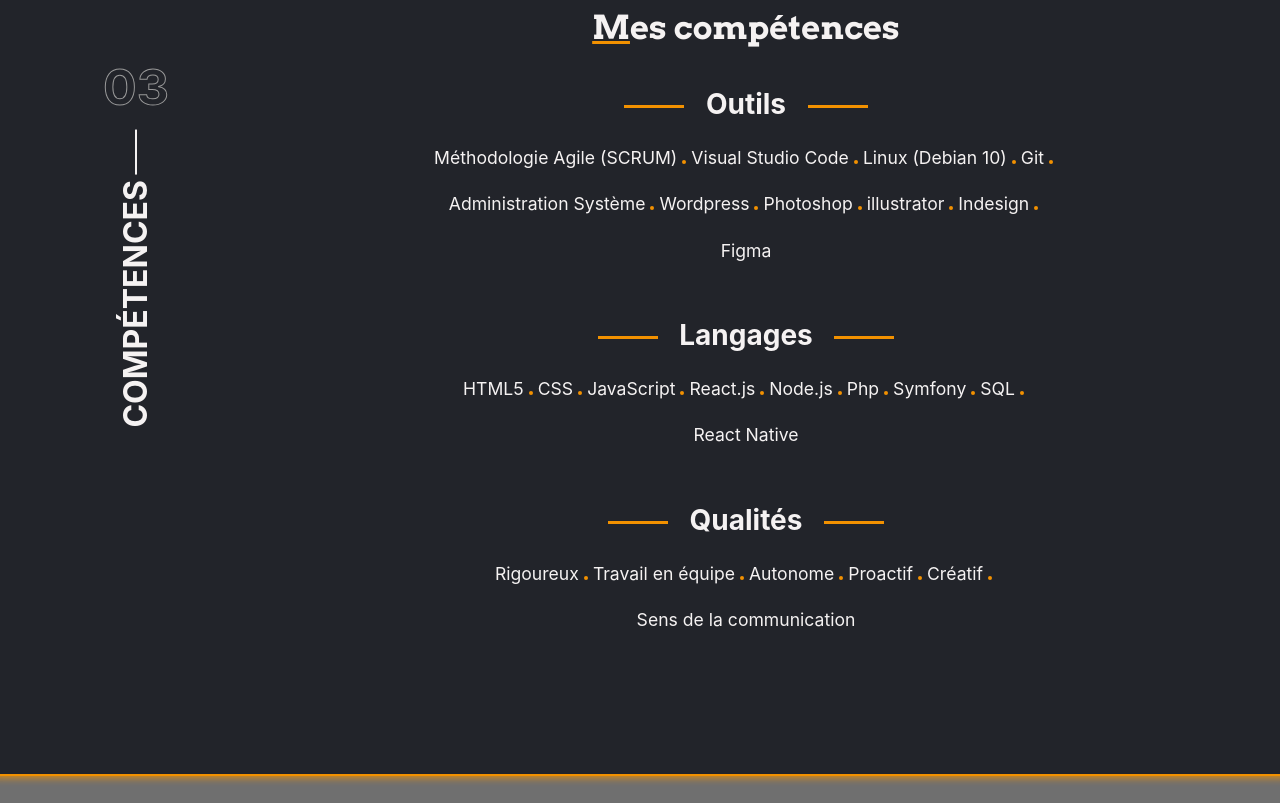
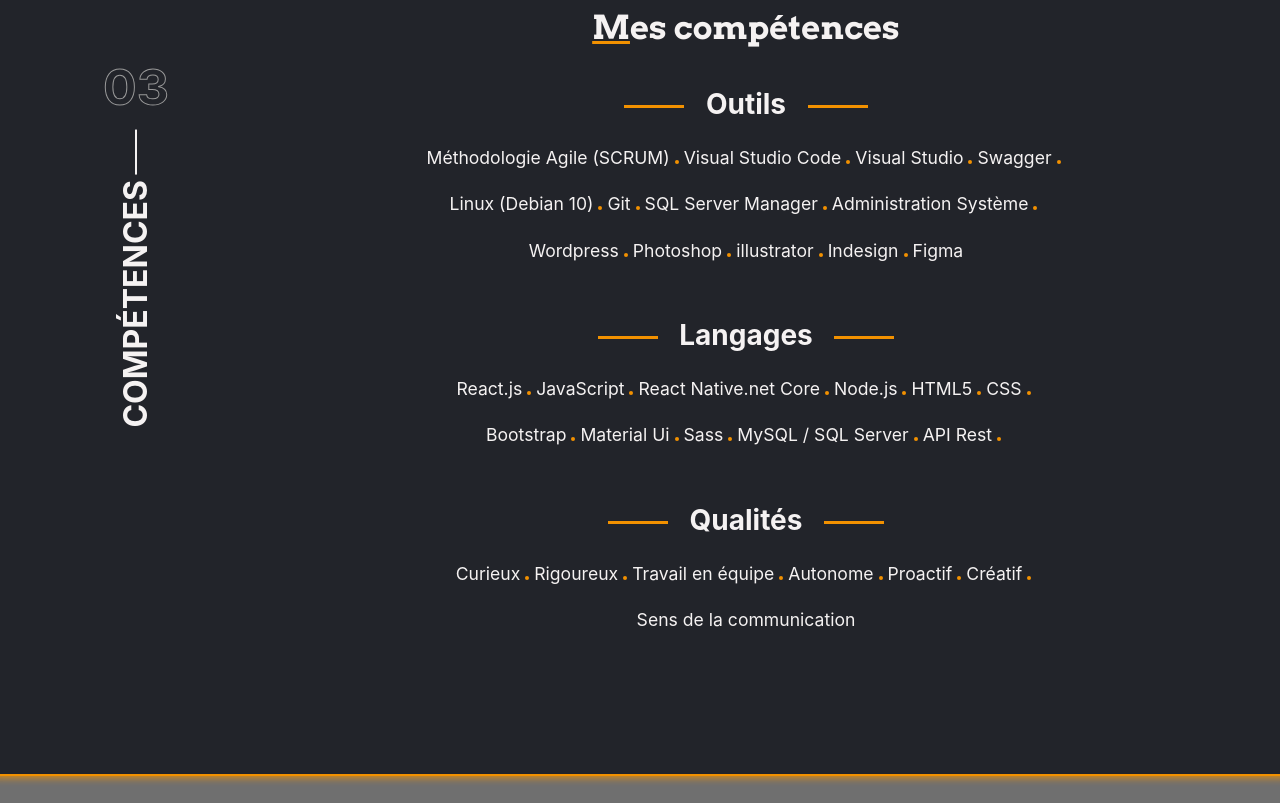
Before and after one commit to Aurelien-jcb/Portfolio, a website: page index.html in a window 1280 px wide. Shown: the part 1403-2206 px from the top of the page. Drawn offline with nearby package versions, Linux system fonts and the light colour scheme; files that its build step writes are made by us from their sources.

Commit message:
update data (cv, languages ...)

```diff
--- a/index.html
+++ b/index.html
@@ -17,7 +17,7 @@
     <nav class="navbar navbar-light bg-light">
       <a class="navbar-brand --brand" href="/"><img src="/img/logo.svg" alt="Logo Aurélien Jacob"></a>
       <div class="nav__social">
-        <a href="www.linkedin.com/in/aurélien-jacob"><i class="fab fa-linkedin-in"></i></a>
+        <a href="https://linkedin.com/in/aurélien-jacob"><i class="fab fa-linkedin-in"></i></a>
         <a href="https://github.com/Aurelien-jcb"><i class="fab fa-github"></i></a>
       </div>
       <button class="custom-toggler navbar-toggler" type="button" data-toggle="collapse"
@@ -43,7 +43,7 @@
             <a class="nav-link custom-link" href="#contact">Me contacter</a>
           </li>
           <li class="nav-item">
-            <a class="nav-link custom-link" href="/img/cv_aurelien_jacob.pdf"><i class="fas fa-file-download"></i>
+            <a class="nav-link custom-link" href="/img/cv_aurélien_jacob.pdf"><i class="fas fa-file-download"></i>
               Télécharger mon CV</a>
           </li>
         </ul>
@@ -108,7 +108,7 @@
             Lens</a>. <br>
           Quand je ne fais pas de développement, j'aime regarder une bonne série, faire du sport, et profiter de ma
           famille (récemment papa d'une merveilleuse fille).
-          <br> <a class="about__link" href="/img/cv_aurelien_jacob.pdf"><i class="fas fa-file-download"></i>
+          <br> <a class="about__link" href="/img/cv_aurélien_jacob.pdf"><i class="fas fa-file-download"></i>
             Télécharger mon CV</a>
         </p>
       </div>
@@ -131,8 +131,11 @@
           <ul class="skills__list">
             <li>Méthodologie Agile (SCRUM)<span class="skills__separator"></span></li>
             <li>Visual Studio Code<span class="skills__separator"></span></li>
+            <li>Visual Studio<span class="skills__separator"></span></li>
+            <li>Swagger<span class="skills__separator"></span></li>
             <li>Linux (Debian 10)<span class="skills__separator"></span></li>
             <li>Git<span class="skills__separator"></span></li>
+            <li>SQL Server Manager<span class="skills__separator"></span></li>
             <li>Administration Système<span class="skills__separator"></span></li>
             <li>Wordpress<span class="skills__separator"></span></li>
             <li>Photoshop<span class="skills__separator"></span></li>
@@ -146,15 +149,18 @@
             Langages
           </h3>
           <ul class="skills__list">
+            <li>React.js<span class="skills__separator"></span></li>
+            <li>JavaScript<span class="skills__separator"></span></li>
+            <li>React Native</li>
+            <li>.net Core<span class="skills__separator"></span></li>
+            <li>Node.js<span class="skills__separator"></span></li>
             <li>HTML5<span class="skills__separator"></span></li>
             <li>CSS<span class="skills__separator"></span></li>
-            <li>JavaScript<span class="skills__separator"></span></li>
-            <li>React.js<span class="skills__separator"></span></li>
-            <li>Node.js<span class="skills__separator"></span></li>
-            <li>Php<span class="skills__separator"></span></li>
-            <li>Symfony<span class="skills__separator"></span></li>
-            <li>SQL<span class="skills__separator"></span></li>
-            <li>React Native</li>
+            <li>Bootstrap<span class="skills__separator"></span></li>
+            <li>Material Ui<span class="skills__separator"></span></li>
+            <li>Sass<span class="skills__separator"></span></li>
+            <li>MySQL / SQL Server<span class="skills__separator"></span></li>
+            <li>API Rest<span class="skills__separator"></span></li>
           </ul>
         </div>
         <div class="skills__qualities">
@@ -162,6 +168,7 @@
             Qualités
           </h3>
           <ul class="skills__list">
+            <li>Curieux<span class="skills__separator"></span></li>
             <li>Rigoureux<span class="skills__separator"></span></li>
             <li>Travail en équipe<span class="skills__separator"></span></li>
             <li>Autonome<span class="skills__separator"></span></li>
@@ -243,7 +250,7 @@
             <p class="contact__info"><i class="fas fa-phone-alt"></i> 07.60.74.08.51</p>
             <p class="contact__info"><i class="fas fa-map-marker-alt"></i> Lens, FRANCE</p>
             <div class="contact__social">
-              <a href="www.linkedin.com/in/aurélien-jacob"><i class="fab fa-linkedin-in"></i></a>
+              <a href="https://linkedin.com/in/aurélien-jacob"><i class="fab fa-linkedin-in"></i></a>
               <a href="https://github.com/Aurelien-jcb"><i class="fab fa-github"></i></a>
             </div>
           </div>
@@ -274,8 +281,8 @@
       <script>
         document.write(new Date().getFullYear());
       </script>
-      Aurélien Jacob -
-      <a href="/mentions-legales.html">Mentions légales</a>
+      Aurélien Jacob
+      <!-- <a href="/mentions-legales.html">Mentions légales</a> -->
     </p>
   </footer>
   <script src="app.js"></script>
```
Also changed, not shown: 2 other files.
